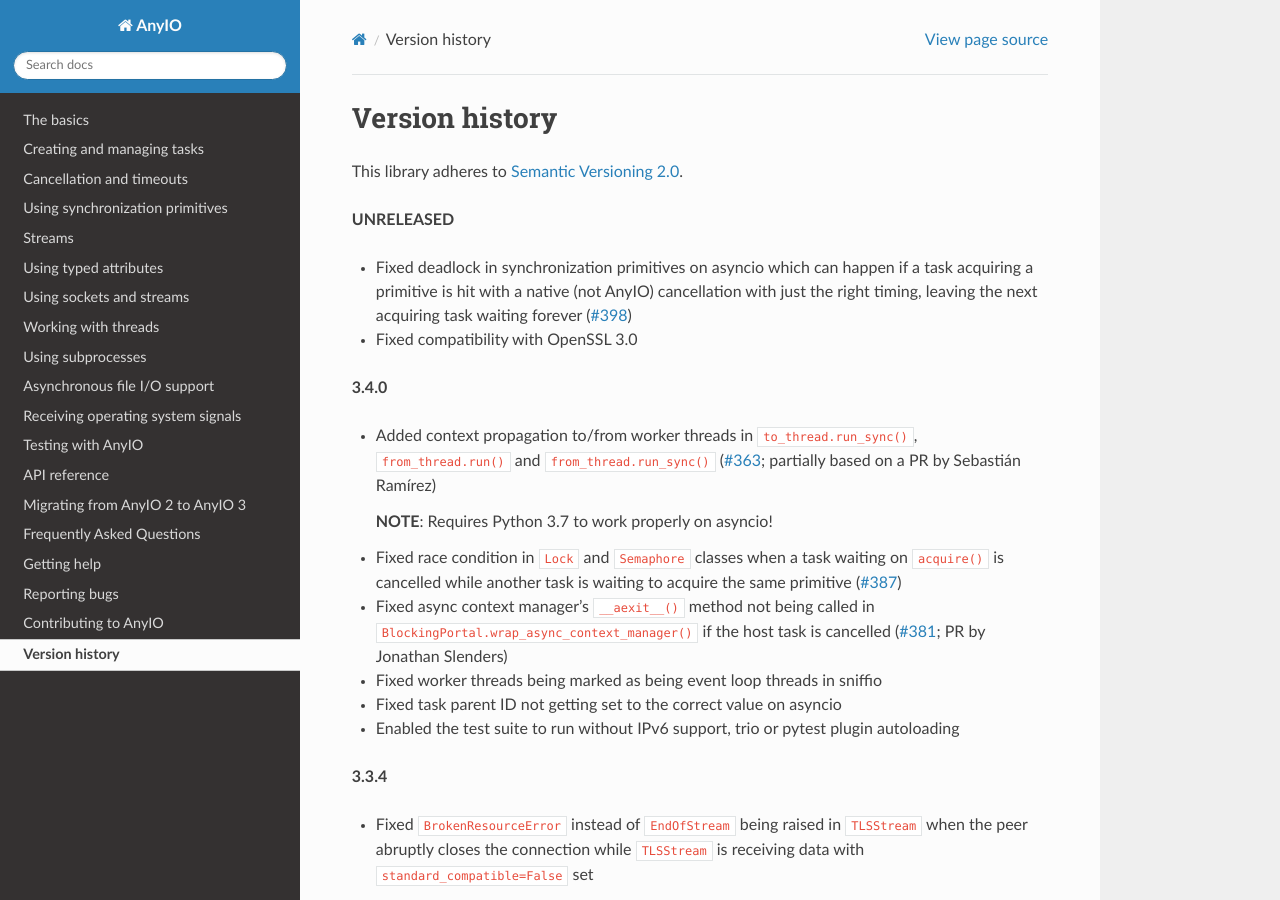
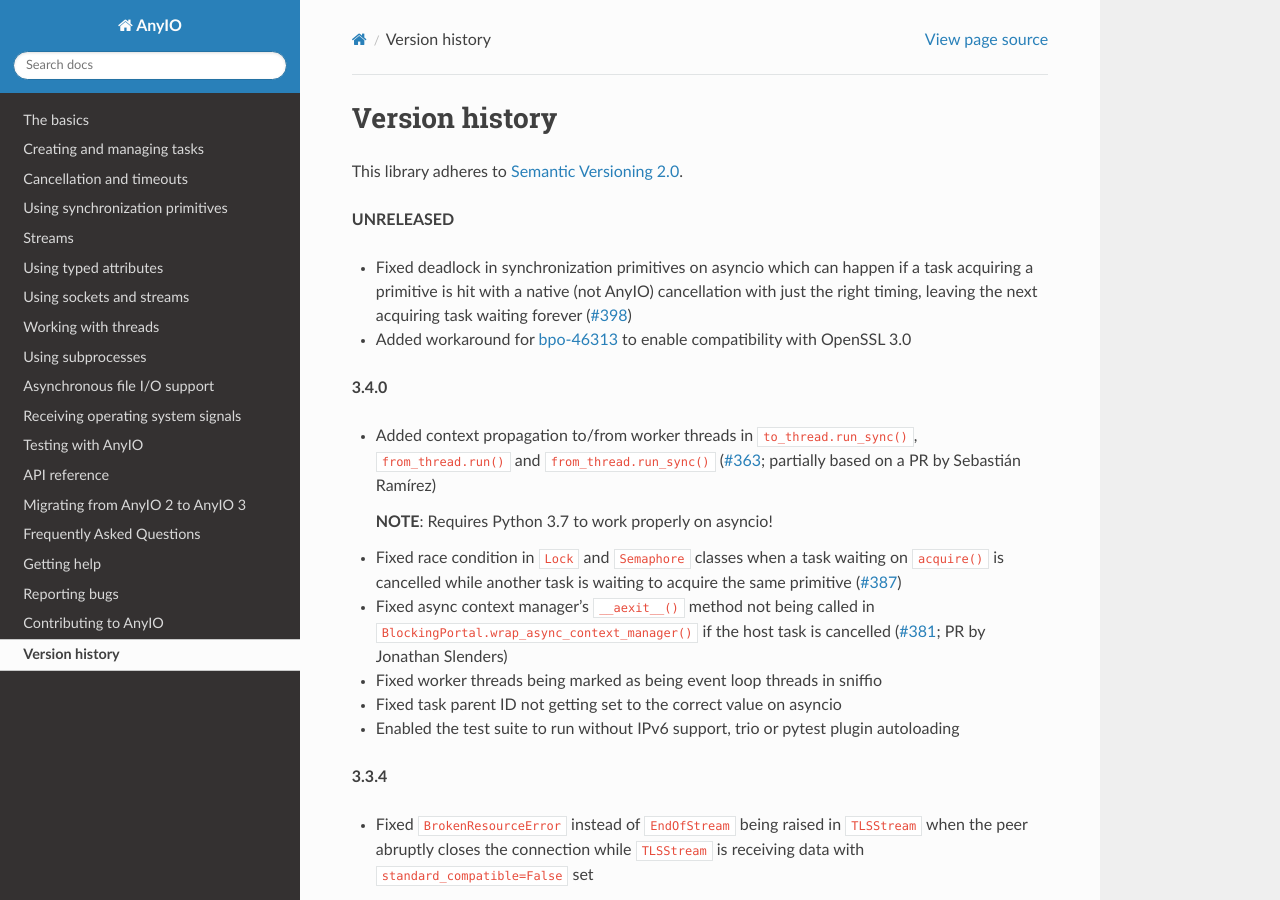
Before and after one commit to agronholm/anyio, a Sphinx documentation site: the page built from docs/versionhistory.rst, in a window 1280 px wide and 900 px high. Built offline with Sphinx 7.4.7 and the Read the Docs theme 2.0.0, drawn with Linux system fonts in a browser that asks for light colours; the version number could not be read and is left out.

Commit message:
Updated the changelog entry

```diff
--- a/docs/versionhistory.rst
+++ b/docs/versionhistory.rst
@@ -8,7 +8,9 @@ This library adheres to `Semantic Versioning 2.0 <http://semver.org/>`_.
 - Fixed deadlock in synchronization primitives on asyncio which can happen if a task acquiring a
   primitive is hit with a native (not AnyIO) cancellation with just the right timing, leaving the
   next acquiring task waiting forever (`#398 <https://github.com/agronholm/anyio/issues/398>`_)
-- Fixed compatibility with OpenSSL 3.0
+- Added workaround for bpo-46313_ to enable compatibility with OpenSSL 3.0
+
+.. _bpo-46313: https://bugs.python.org/issue46313
 
 **3.4.0**
 
```
